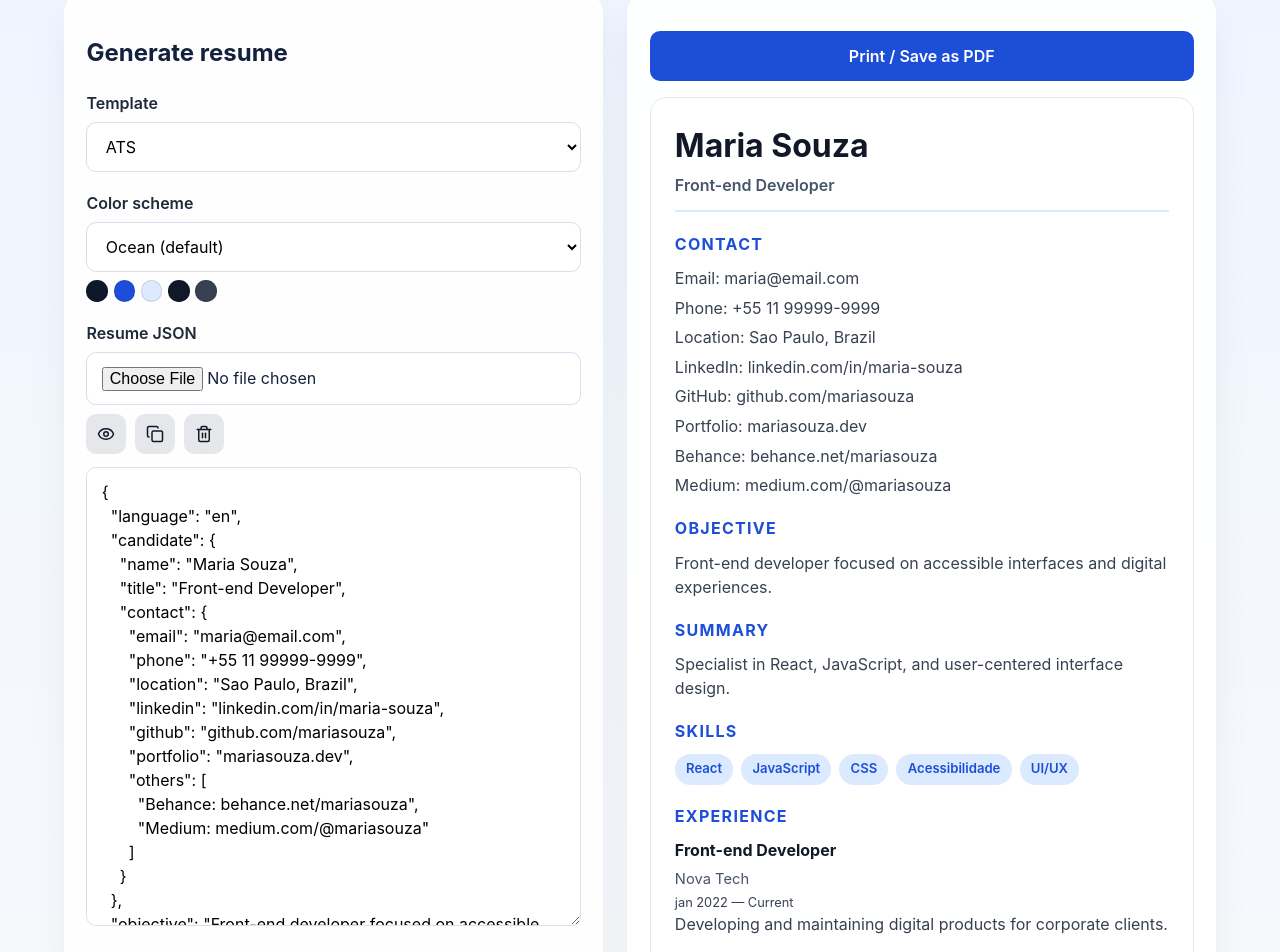
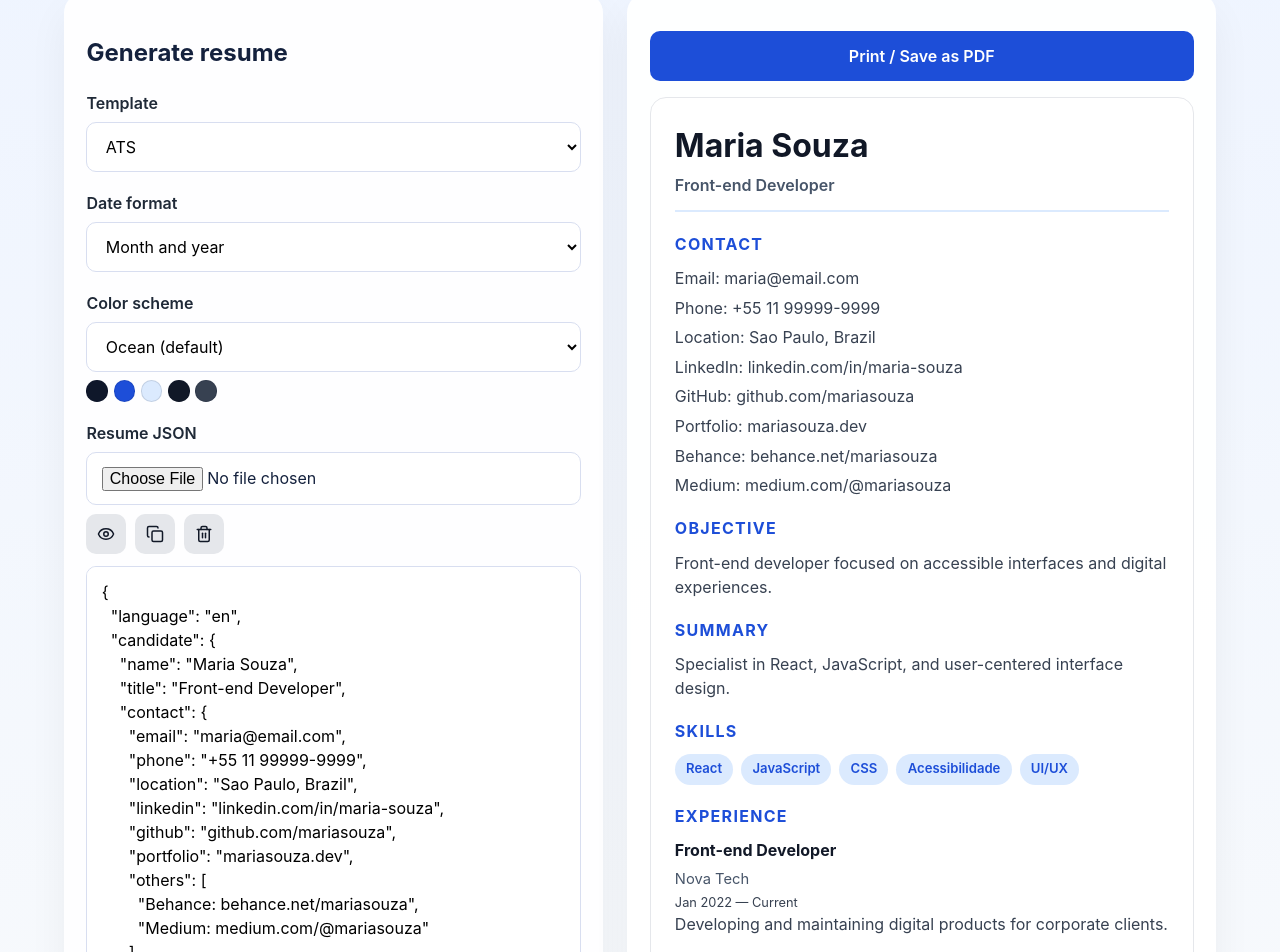
Before and after one commit to FcoRipJr/resu-me, a React (Vite) app: page /generate in a window 1280 px wide. Shown: the part 145-1097 px from the top of the page. Built offline with nearby package versions, Linux system fonts and the light colour scheme.

Commit message:
feat: add date format selectin + json fields validation

```diff
--- a/src/data/candidate.example.json
+++ b/src/data/candidate.example.json
@@ -17,7 +17,7 @@
   },
   "objective": "Seeking web development opportunities focused on user experience.",
   "summary": "Front-end developer with 4 years of experience building accessible and responsive interfaces.",
-  "skills": ["React", "JavaScript", "CSS", "Acessibilidade", "UX"],
+  "skills": ["React", "JavaScript", "CSS", "Accessibility", "UX"],
   "experiences": [
     {
       "company": "Nova Tech",
--- a/src/data/optimized-resume.example.json
+++ b/src/data/optimized-resume.example.json
@@ -22,7 +22,7 @@
     "React",
     "JavaScript",
     "CSS",
-    "Acessibilidade",
+    "Accessibility",
     "UI/UX",
     "TypeScript"
   ],
--- a/src/i18n/translations.js
+++ b/src/i18n/translations.js
@@ -79,6 +79,12 @@ export const translations = {
       modern: "Modern",
       executive: "Executive",
       print: "Imprimir / Salvar como PDF",
+      dateFormat: "Formato das datas",
+      dateFormats: {
+        monthYear: "Mês e ano",
+        year: "Somente ano",
+        full: "Mês por extenso e ano",
+      },
       showExample: "Exibir exemplo",
       copyContent: "Copiar conteúdo",
       clearContent: "Limpar",
@@ -162,6 +168,12 @@ export const translations = {
       modern: "Modern",
       executive: "Executive",
       print: "Print / Save as PDF",
+      dateFormat: "Date format",
+      dateFormats: {
+        monthYear: "Month and year",
+        year: "Year only",
+        full: "Full month and year",
+      },
       showExample: "Show example",
       copyContent: "Copy content",
       clearContent: "Clear",
@@ -246,6 +258,12 @@ export const translations = {
       modern: "Modern",
       executive: "Executive",
       print: "Imprimir / Guardar como PDF",
+      dateFormat: "Formato de fechas",
+      dateFormats: {
+        monthYear: "Mes y año",
+        year: "Solo año",
+        full: "Mes completo y año",
+      },
       showExample: "Mostrar ejemplo",
       copyContent: "Copiar contenido",
       clearContent: "Limpiar",
--- a/src/pages/Generate.jsx
+++ b/src/pages/Generate.jsx
@@ -4,9 +4,11 @@ import AtsTemplate from "../templates/ats/AtsTemplate";
 import ModernTemplate from "../templates/modern/ModernTemplate";
 import ExecutiveTemplate from "../templates/executive/ExecutiveTemplate";
 import { getStoredPreference, setStoredPreference } from "../utils/storage";
+import { validateOptimizedResumeJson } from "../utils/validation";
 
 const TEMPLATE_KEY = "resu-me.resume-template";
 const PALETTE_KEY = "resu-me.resume-palette";
+const DATE_FORMAT_KEY = "resu-me.date-format";
 
 const templateMap = {
   ats: AtsTemplate,
@@ -103,6 +105,7 @@ const paletteOptions = [
 
 const templateValues = Object.keys(templateMap);
 const paletteValues = paletteOptions.map((option) => option.value);
+const dateFormatValues = ["month-year", "year", "full"];
 
 const defaultResume = {
   language: "en",
@@ -181,15 +184,10 @@ const Generate = ({ t }) => {
   const [palette, setPalette] = useState(() =>
     getStoredPreference(PALETTE_KEY, "ocean", paletteValues),
   );
+  const [dateFormat, setDateFormat] = useState(() =>
+    getStoredPreference(DATE_FORMAT_KEY, "month-year", dateFormatValues),
+  );
   const [error, setError] = useState("");
-
-  const resume = useMemo(() => {
-    try {
-      return JSON.parse(resumeJson);
-    } catch {
-      return null;
-    }
-  }, [resumeJson]);
 
   const SelectedTemplate = templateMap[template];
 
@@ -199,6 +197,10 @@ const Generate = ({ t }) => {
 
     try {
       const parsed = await readJsonFile(file);
+      const validationErrors = validateOptimizedResumeJson(parsed);
+      if (validationErrors.length > 0) {
+        throw new Error(validationErrors.join(" "));
+      }
       setResumeJson(JSON.stringify(parsed, null, 2));
       setError("");
     } catch (uploadError) {
@@ -216,6 +218,24 @@ const Generate = ({ t }) => {
       setError(t.generate.copyFailed);
     }
   };
+
+  const parsedResume = useMemo(() => {
+    try {
+      const parsed = JSON.parse(resumeJson);
+      const validationErrors = validateOptimizedResumeJson(parsed);
+      return {
+        resume: validationErrors.length === 0 ? parsed : null,
+        validationErrors,
+      };
+    } catch {
+      return {
+        resume: null,
+        validationErrors: ["Resume JSON must be valid JSON."],
+      };
+    }
+  }, [resumeJson]);
+
+  const resume = parsedResume.resume;
 
   return (
     <section className="page-grid generate-page">
@@ -236,6 +256,25 @@ const Generate = ({ t }) => {
             <option value="ats">{t.generate.ats}</option>
             <option value="modern">{t.generate.modern}</option>
             <option value="executive">{t.generate.executive}</option>
+          </select>
+        </div>
+
+        <div className="field-group">
+          <label htmlFor="date-format-select">{t.generate.dateFormat}</label>
+          <select
+            id="date-format-select"
+            value={dateFormat}
+            onChange={(event) => {
+              const nextFormat = event.target.value;
+              setDateFormat(nextFormat);
+              setStoredPreference(DATE_FORMAT_KEY, nextFormat);
+            }}
+          >
+            <option value="month-year">
+              {t.generate.dateFormats.monthYear}
+            </option>
+            <option value="year">{t.generate.dateFormats.year}</option>
+            <option value="full">{t.generate.dateFormats.full}</option>
           </select>
         </div>
 
@@ -311,7 +350,11 @@ const Generate = ({ t }) => {
           />
         </div>
 
-        {error && <div className="message error">{error}</div>}
+        {(error || parsedResume.validationErrors.length > 0) && (
+          <div className="message error">
+            {error || parsedResume.validationErrors.join(" ")}
+          </div>
+        )}
       </div>
 
       <div className="panel template-panel">
@@ -326,7 +369,7 @@ const Generate = ({ t }) => {
         )}
         {resume ? (
           <div className={`resume-palette palette-${palette}`}>
-            <SelectedTemplate resume={resume} />
+            <SelectedTemplate resume={resume} dateFormat={dateFormat} />
           </div>
         ) : (
           <p>{t.generate.invalidResume}</p>
--- a/src/templates/ats/AtsTemplate.jsx
+++ b/src/templates/ats/AtsTemplate.jsx
@@ -1,6 +1,6 @@
 import { formatPeriod } from "../../utils/date";
 
-const AtsTemplate = ({ resume }) => {
+const AtsTemplate = ({ resume, dateFormat = "month-year" }) => {
   const candidate = resume?.candidate || {};
   const contact = candidate.contact || {};
   const others = Array.isArray(contact.others)
@@ -78,6 +78,10 @@ const AtsTemplate = ({ resume }) => {
                     experience.start,
                     experience.end,
                     experience.current,
+                    {
+                      locale: resume.language || "en",
+                      format: dateFormat,
+                    },
                   )}
                 </p>
               ) : null}
@@ -96,7 +100,10 @@ const AtsTemplate = ({ resume }) => {
               <p>{item.institution}</p>
               {(item.start || item.end) && (
                 <p className="experience-period">
-                  {formatPeriod(item.start, item.end, item.current)}
+                  {formatPeriod(item.start, item.end, item.current, {
+                    locale: resume.language || "en",
+                    format: dateFormat,
+                  })}
                 </p>
               )}
             </div>
--- a/src/templates/executive/ExecutiveTemplate.jsx
+++ b/src/templates/executive/ExecutiveTemplate.jsx
@@ -1,6 +1,6 @@
 import { formatPeriod } from "../../utils/date";
 
-const ExecutiveTemplate = ({ resume }) => {
+const ExecutiveTemplate = ({ resume, dateFormat = "month-year" }) => {
   const candidate = resume?.candidate || {};
   const contact = candidate.contact || {};
   const others = Array.isArray(contact.others)
@@ -69,6 +69,10 @@ const ExecutiveTemplate = ({ resume }) => {
                     experience.start,
                     experience.end,
                     experience.current,
+                    {
+                      locale: resume.language || "en",
+                      format: dateFormat,
+                    },
                   )}
                 </p>
               ) : null}
--- a/src/utils/date.js
+++ b/src/utils/date.js
@@ -1,19 +1,103 @@
-const monthNames = [
-  "jan",
-  "feb",
-  "mar",
-  "apr",
-  "mai",
-  "jun",
-  "jul",
-  "aug",
-  "sep",
-  "oct",
-  "nov",
-  "dec",
-];
+const monthNames = {
+  en: [
+    "Jan",
+    "Feb",
+    "Mar",
+    "Apr",
+    "May",
+    "Jun",
+    "Jul",
+    "Aug",
+    "Sep",
+    "Oct",
+    "Nov",
+    "Dec",
+  ],
+  "pt-BR": [
+    "Jan",
+    "Fev",
+    "Mar",
+    "Abr",
+    "Mai",
+    "Jun",
+    "Jul",
+    "Ago",
+    "Set",
+    "Out",
+    "Nov",
+    "Dez",
+  ],
+  es: [
+    "Ene",
+    "Feb",
+    "Mar",
+    "Abr",
+    "May",
+    "Jun",
+    "Jul",
+    "Ago",
+    "Sep",
+    "Oct",
+    "Nov",
+    "Dic",
+  ],
+};
 
-const normalizeDateValue = (value) => {
+const fullMonthNames = {
+  en: [
+    "January",
+    "February",
+    "March",
+    "April",
+    "May",
+    "June",
+    "July",
+    "August",
+    "September",
+    "October",
+    "November",
+    "December",
+  ],
+  "pt-BR": [
+    "Janeiro",
+    "Fevereiro",
+    "Março",
+    "Abril",
+    "Maio",
+    "Junho",
+    "Julho",
+    "Agosto",
+    "Setembro",
+    "Outubro",
+    "Novembro",
+    "Dezembro",
+  ],
+  es: [
+    "Enero",
+    "Febrero",
+    "Marzo",
+    "Abril",
+    "Mayo",
+    "Junio",
+    "Julio",
+    "Agosto",
+    "Septiembre",
+    "Octubre",
+    "Noviembre",
+    "Diciembre",
+  ],
+};
+
+const currentLabels = {
+  en: "Current",
+  "pt-BR": "Atual",
+  es: "Actual",
+};
+
+const normalizeDateValue = (
+  value,
+  { locale = "en", format = "month-year" } = {},
+) => {
   if (!value) return "";
 
   if (typeof value === "object") {
@@ -21,20 +105,25 @@ const normalizeDateValue = (value) => {
     const year = value.year ?? value.start_year ?? value.end_year;
 
     if (!year && !month) return "";
-    const label = month ? monthNames[Number(month) - 1] || String(month) : "";
+    if (format === "year" || !month) return year ? String(year) : "";
+    const names = format === "full" ? fullMonthNames : monthNames;
+    const label = month
+      ? names[locale]?.[Number(month) - 1] || names.en[Number(month) - 1]
+      : "";
     return [label, year ? String(year) : ""].filter(Boolean).join(" ");
   }
 
   return String(value);
 };
 
-export const formatPeriod = (start, end, current = false) => {
-  const startLabel = normalizeDateValue(start);
-  const endLabel = current ? "Current" : normalizeDateValue(end);
+export const formatPeriod = (start, end, current = false, options = {}) => {
+  const startLabel = normalizeDateValue(start, options);
+  const currentLabel = currentLabels[options.locale] || currentLabels.en;
+  const endLabel = current ? currentLabel : normalizeDateValue(end, options);
 
   if (!startLabel && !endLabel) return "";
   if (!startLabel) return endLabel;
-  if (!endLabel) return `${startLabel} — Current`;
+  if (!endLabel) return `${startLabel} — ${currentLabel}`;
 
   return `${startLabel} — ${endLabel}`;
 };
--- /dev/null
+++ b/src/utils/validation.js
@@ -0,0 +1,119 @@
+const isObject = (value) =>
+  value !== null && typeof value === "object" && !Array.isArray(value);
+
+const isDateValue = (value) => {
+  if (value === null || value === undefined || value === "") return true;
+  if (typeof value === "string") return value.trim().length > 0;
+  if (!isObject(value)) return false;
+
+  const month = value.month;
+  const year = value.year;
+  return (
+    (month === undefined ||
+      (Number.isInteger(month) && month >= 1 && month <= 12)) &&
+    (year === undefined ||
+      (Number.isInteger(year) && year >= 1900 && year <= 2200)) &&
+    (month !== undefined || year !== undefined)
+  );
+};
+
+const validateContact = (contact, errors) => {
+  if (contact === undefined) return;
+  if (!isObject(contact)) {
+    errors.push("candidate.contact must be an object.");
+    return;
+  }
+
+  ["email", "phone", "location", "linkedin", "github", "portfolio"].forEach(
+    (field) => {
+      if (contact[field] !== undefined && typeof contact[field] !== "string") {
+        errors.push(`candidate.contact.${field} must be a string.`);
+      }
+    },
+  );
+
+  if (
+    contact.others !== undefined &&
+    contact.others !== null &&
+    typeof contact.others !== "string" &&
+    !(
+      Array.isArray(contact.others) &&
+      contact.others.every((item) => typeof item === "string")
+    )
+  ) {
+    errors.push(
+      "candidate.contact.others must be null, a string, or an array of strings.",
+    );
+  }
+};
+
+const validateCandidate = (data) => {
+  const errors = [];
+  if (!isObject(data)) return ["Candidate JSON must be an object."];
+  if (!isObject(data.candidate)) errors.push("candidate must be an object.");
+  else {
+    if (
+      data.candidate.name !== undefined &&
+      typeof data.candidate.name !== "string"
+    ) {
+      errors.push("candidate.name must be a string.");
+    }
+    if (
+      data.candidate.title !== undefined &&
+      typeof data.candidate.title !== "string"
+    ) {
+      errors.push("candidate.title must be a string.");
+    }
+    validateContact(data.candidate.contact, errors);
+  }
+
+  ["skills", "certifications", "languages", "projects"].forEach((field) => {
+    if (data[field] !== undefined && !Array.isArray(data[field])) {
+      errors.push(`${field} must be an array.`);
+    }
+  });
+
+  ["experiences", "education"].forEach((field) => {
+    if (data[field] !== undefined && !Array.isArray(data[field])) {
+      errors.push(`${field} must be an array.`);
+    }
+  });
+
+  (data.experiences || []).forEach((item, index) => {
+    if (!isObject(item))
+      errors.push(`experiences[${index}] must be an object.`);
+    else {
+      if (!isDateValue(item.start) || !isDateValue(item.end)) {
+        errors.push(`experiences[${index}] has an invalid date.`);
+      }
+      if (item.current !== undefined && typeof item.current !== "boolean") {
+        errors.push(`experiences[${index}].current must be boolean.`);
+      }
+    }
+  });
+
+  (data.education || []).forEach((item, index) => {
+    if (!isObject(item)) errors.push(`education[${index}] must be an object.`);
+    else {
+      if (!isDateValue(item.start) || !isDateValue(item.end)) {
+        errors.push(`education[${index}] has an invalid date.`);
+      }
+      if (item.current !== undefined && typeof item.current !== "boolean") {
+        errors.push(`education[${index}].current must be boolean.`);
+      }
+    }
+  });
+
+  return errors;
+};
+
+export const validateCandidateJson = (data) => validateCandidate(data);
+
+export const validateOptimizedResumeJson = (data) => {
+  const errors = validateCandidate(data);
+  if (!isObject(data)) return errors;
+  if (typeof data.language !== "string" || !data.language.trim()) {
+    errors.push("language must be a non-empty string.");
+  }
+  return errors;
+};
```
Also changed, not shown: src/pages/Optimize.jsx (+10 -0 lines), src/templates/modern/ModernTemplate.jsx (+9 -2 lines), 1 other file (tests, documents, lock files or other folders).
